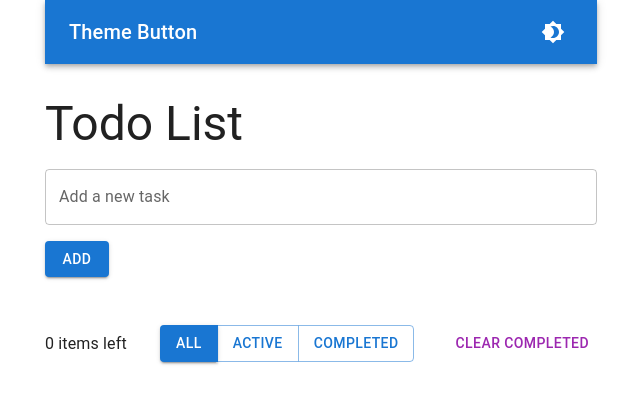
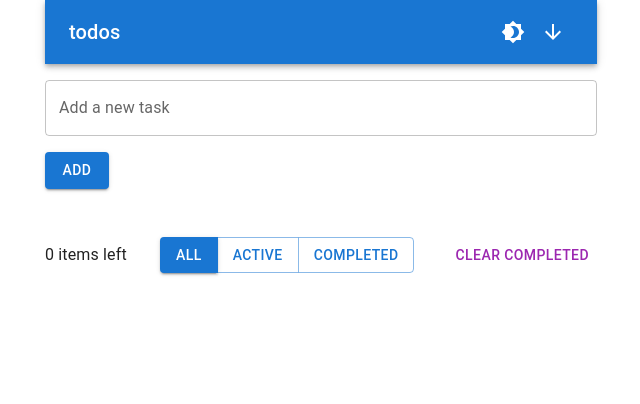
Before and after one commit to volkovVA/todos, a React (Vite) app: page / in a window 1280 px wide. Shown: the top 404 px of the page, without its empty margins (319-959 px from the left). Built offline with nearby package versions, Linux system fonts and the light colour scheme.

Commit message:
feat: add sort items

```diff
--- a/src/app/App.tsx
+++ b/src/app/App.tsx
@@ -3,6 +3,8 @@ import React, { useState } from 'react';
 import { Container, Typography, IconButton, AppBar, Toolbar, Tooltip } from '@mui/material';
 import Brightness4Icon from '@mui/icons-material/Brightness4';
 import Brightness7Icon from '@mui/icons-material/Brightness7';
+import ArrowUpwardIcon from '@mui/icons-material/ArrowUpward';
+import ArrowDownwardIcon from '@mui/icons-material/ArrowDownward';
 
 import { useThemeContext } from './ThemeProvider/lib/useThemeContext';
 
@@ -20,6 +22,7 @@ const App: React.FC = () => {
   const { toggleTheme, isDarkMode } = useThemeContext();
   const [todos, setTodos] = useState<Todo[]>([]);
   const [filter, setFilter] = useState<'all' | 'active' | 'completed'>('all');
+  const [sort, setSort] = useState<boolean>(true);
 
   const addTodo = (text: string) => {
     const newTodo = { id: Date.now(), text, completed: false };
@@ -43,7 +46,15 @@ const App: React.FC = () => {
     setTodos(todos.filter(todo => !todo.completed));
   };
 
-  const filteredTodos = todos.filter(todo => {
+  const sortedTodos = todos.sort((a, b) => {
+    if (sort) {
+      return a.text.localeCompare(b.text);
+    } else {
+      return b.text.localeCompare(a.text);
+    }
+  });
+
+  const filteredTodos = sortedTodos.filter(todo => {
     if (filter === 'active') return !todo.completed;
     if (filter === 'completed') return todo.completed;
 
@@ -54,21 +65,23 @@ const App: React.FC = () => {
 
   return (
     <Container maxWidth="sm">
-      <AppBar position="static">
+      <AppBar position="static" sx={{ marginBottom: 2 }}>
         <Toolbar>
           <Typography variant="h6" component="div" sx={{ flexGrow: 1 }}>
-            Theme Button
+            todos
           </Typography>
           <Tooltip title={`Switch to ${isDarkMode ? 'light' : 'dark'} mode`}>
             <IconButton color="inherit" onClick={toggleTheme}>
               {isDarkMode ? <Brightness7Icon /> : <Brightness4Icon />}
             </IconButton>
           </Tooltip>
+          <Tooltip title={`Sort ${sort ? 'Descending' : 'Ascending'}`}>
+            <IconButton color="inherit" onClick={() => setSort(!sort)}>
+              {sort ? <ArrowDownwardIcon /> : <ArrowUpwardIcon />}
+            </IconButton>
+          </Tooltip>
         </Toolbar>
       </AppBar>
-      <Typography variant="h3" gutterBottom sx={{ marginTop: 4 }}>
-        Todo List
-      </Typography>
       <Form addTodo={addTodo} />
       <TodoList todos={filteredTodos} toggleTodo={toggleTodo} removeTodo={removeTodo} />
       <Footer
```
